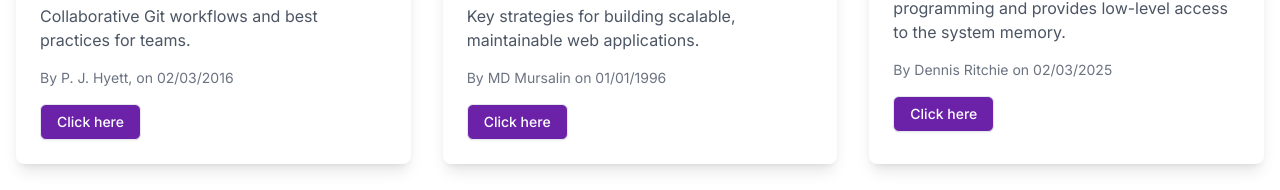
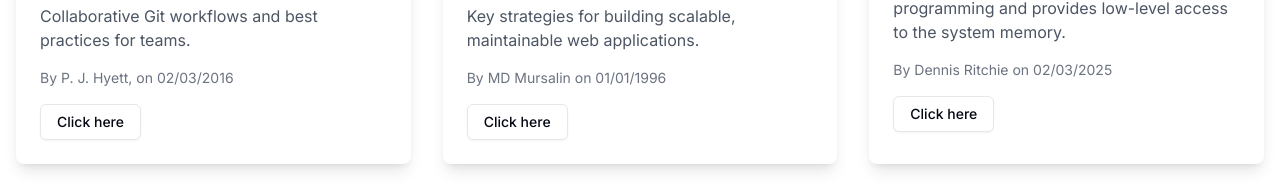
Before and after one commit to Ankit389/AnkitBlogs, a Next.js app: page /blog in a window 1280 px wide. Shown: the part 477-667 px from the top of the page. Built offline with nearby package versions, Linux system fonts and the light colour scheme.

Commit message:
change this  color

```diff
--- a/app/blog/page.js
+++ b/app/blog/page.js
@@ -38,7 +38,7 @@ const Blog = () => {
               {/* <a href={`/blogpost/${blog.slug}`} className="text-blue-500 hover:underline font-medium">
   Read more
 </a> */}
-<Link href={`/blogpost/${blog.slug}`} className={buttonVariants({ variant: "outline",className:" bg-purple-800  text-white"  })}>Click here</Link>
+<Link href={`/blogpost/${blog.slug}`} className={buttonVariants({ variant: "outline"  })}>Click here</Link>
 
             </div>
           </div>
```
